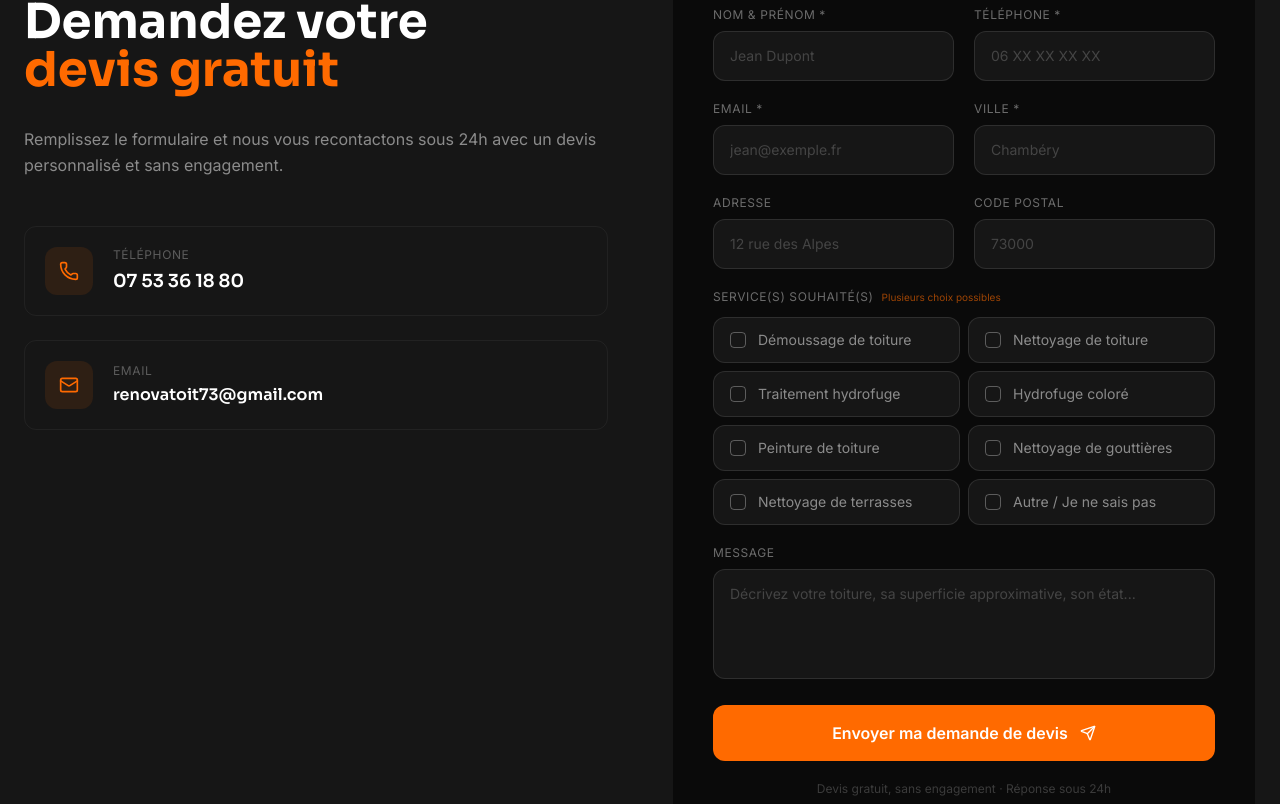
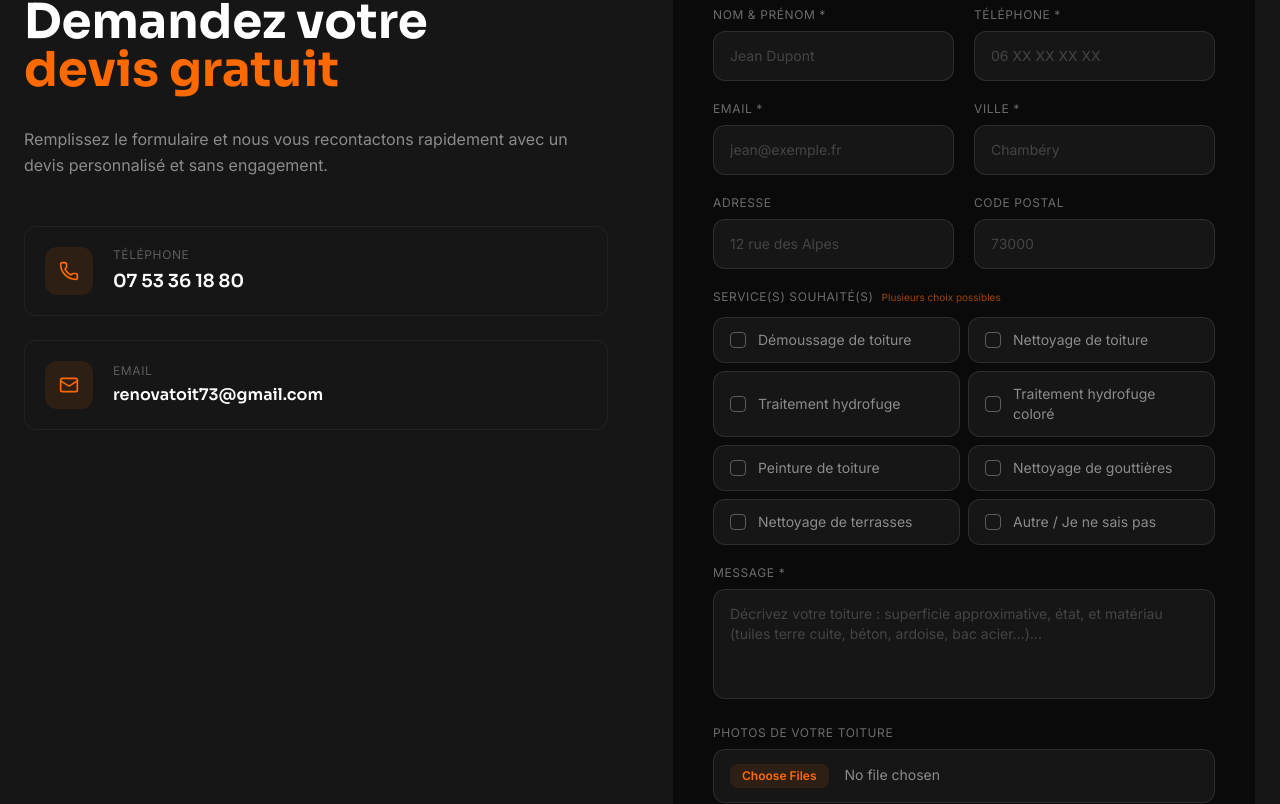
Before and after one commit to Lxla22/Renovatoit73, a Next.js app: page / in a window 1280 px wide. Shown: the part 5257-6061 px from the top of the page. Built offline with nearby package versions, Linux system fonts and the light colour scheme; no server answers.

Commit message:
formulaire: hydrofuge coloré, message obligatoire, matériaux, photos, suppression 24h

```diff
--- a/components/home/ContactForm.tsx
+++ b/components/home/ContactForm.tsx
@@ -21,7 +21,7 @@ const serviceOptions = [
   { value: 'demoussage', label: 'Démoussage de toiture' },
   { value: 'nettoyage', label: 'Nettoyage de toiture' },
   { value: 'hydrofuge', label: 'Traitement hydrofuge' },
-  { value: 'hydrofuge-colore', label: 'Hydrofuge coloré' },
+  { value: 'hydrofuge-colore', label: 'Traitement hydrofuge coloré' },
   { value: 'peinture', label: 'Peinture de toiture' },
   { value: 'gouttieres', label: 'Nettoyage de gouttières' },
   { value: 'terrasses', label: 'Nettoyage de terrasses' },
@@ -79,7 +79,7 @@ export default function ContactForm() {
                 <span className="text-[#FF6A00]">devis gratuit</span>
               </h2>
               <p className="text-white/50 font-inter text-base leading-relaxed mb-12">
-                Remplissez le formulaire et nous vous recontactons sous 24h avec un devis
+                Remplissez le formulaire et nous vous recontactons rapidement avec un devis
                 personnalisé et sans engagement.
               </p>
 
@@ -140,7 +140,7 @@ export default function ContactForm() {
                       Message envoyé !
                     </h3>
                     <p className="text-white/50 font-inter text-sm">
-                      Nous vous recontacterons sous 24h avec votre devis personnalisé.
+                      Nous vous recontacterons rapidement avec votre devis personnalisé.
                     </p>
                   </motion.div>
                 ) : (
@@ -275,14 +275,28 @@ export default function ContactForm() {
                     {/* Message */}
                     <div>
                       <label className="block text-xs text-white/40 font-inter uppercase tracking-wider mb-2">
-                        Message
+                        Message *
                       </label>
                       <textarea
-                        {...register('message')}
-                        placeholder="Décrivez votre toiture, sa superficie approximative, son état..."
+                        {...register('message', { required: true })}
+                        placeholder="Décrivez votre toiture : superficie approximative, état, et matériau (tuiles terre cuite, béton, ardoise, bac acier...)..."
                         rows={4}
-                        className="w-full bg-[#161616] border border-white/10 rounded-xl px-4 py-3.5 text-white placeholder-white/20 font-inter text-sm focus:outline-none focus:border-[#FF6A00]/50 transition-colors resize-none"
+                        className={`w-full bg-[#161616] border rounded-xl px-4 py-3.5 text-white placeholder-white/20 font-inter text-sm focus:outline-none focus:border-[#FF6A00]/50 transition-colors resize-none ${errors.message ? 'border-red-500/50' : 'border-white/10'}`}
                       />
+                    </div>
+
+                    {/* Photos */}
+                    <div>
+                      <label className="block text-xs text-white/40 font-inter uppercase tracking-wider mb-2">
+                        Photos de votre toiture
+                      </label>
+                      <input
+                        type="file"
+                        accept="image/*"
+                        multiple
+                        className="w-full bg-[#161616] border border-white/10 rounded-xl px-4 py-3.5 text-white/50 font-inter text-sm focus:outline-none focus:border-[#FF6A00]/50 transition-colors file:mr-4 file:py-1 file:px-3 file:rounded-lg file:border-0 file:text-xs file:font-semibold file:bg-[#FF6A00]/10 file:text-[#FF6A00] hover:file:bg-[#FF6A00]/20 cursor-pointer"
+                      />
+                      <p className="text-white/20 text-xs font-inter mt-1.5">Transmettez des photos pour un devis plus précis (optionnel)</p>
                     </div>
 
                     {/* Error */}
@@ -317,7 +331,7 @@ export default function ContactForm() {
                     </button>
 
                     <p className="text-white/20 text-xs font-inter text-center">
-                      Devis gratuit, sans engagement · Réponse sous 24h
+                      Devis gratuit, sans engagement · Devis gratuit, sans engagement
                     </p>
                   </motion.form>
                 )}
```
